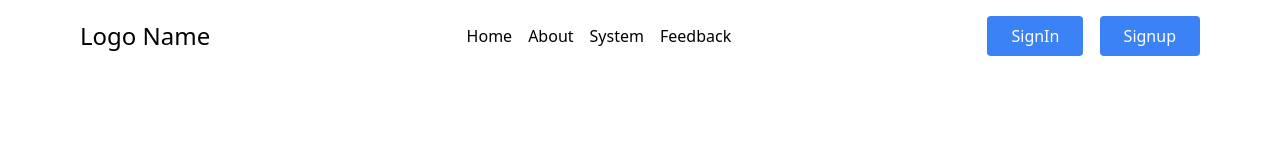
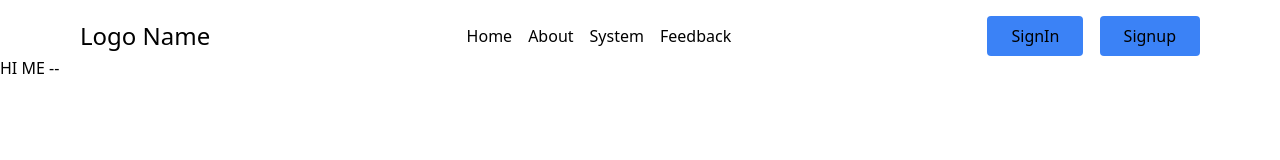
Before and after one commit to sadaam090/TEST, a plain HTML site: page index.html in a window 1280 px wide. Drawn offline with nearby package versions, Linux system fonts and the light colour scheme.

Commit message:
ADD PRAGRAPH

```diff
--- a/index.html
+++ b/index.html
@@ -16,8 +16,13 @@
         <li><a href="">Feedback</a></li>
     </ul>
     <div class=" space-x-3">
-        <button class=" bg-blue-500 py-2 px-6 rounded text-white">SignIn</button>
-        <button class=" bg-blue-500 py-2 px-6 rounded text-white">Signup</button>
+        <button class=" bg-blue-500 py-2 px-6 rounded text-w">SignIn</button>
+        <button class=" bg-blue-500 py-2 px-6 rounded text-w">Signup</button>
+    </div>
+   </div>
+   <div>
+    <div class="">
+        <p>HI ME --</p>
     </div>
    </div>
 </body>
```
